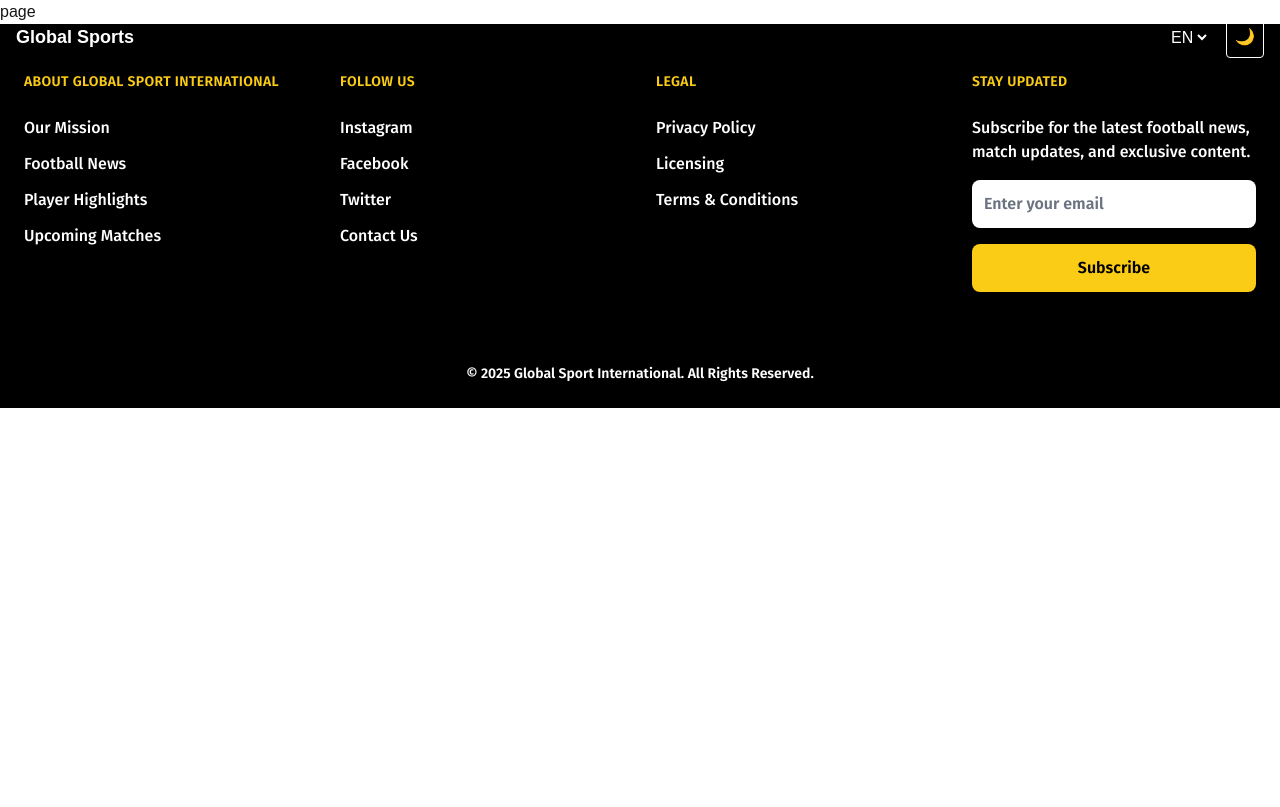
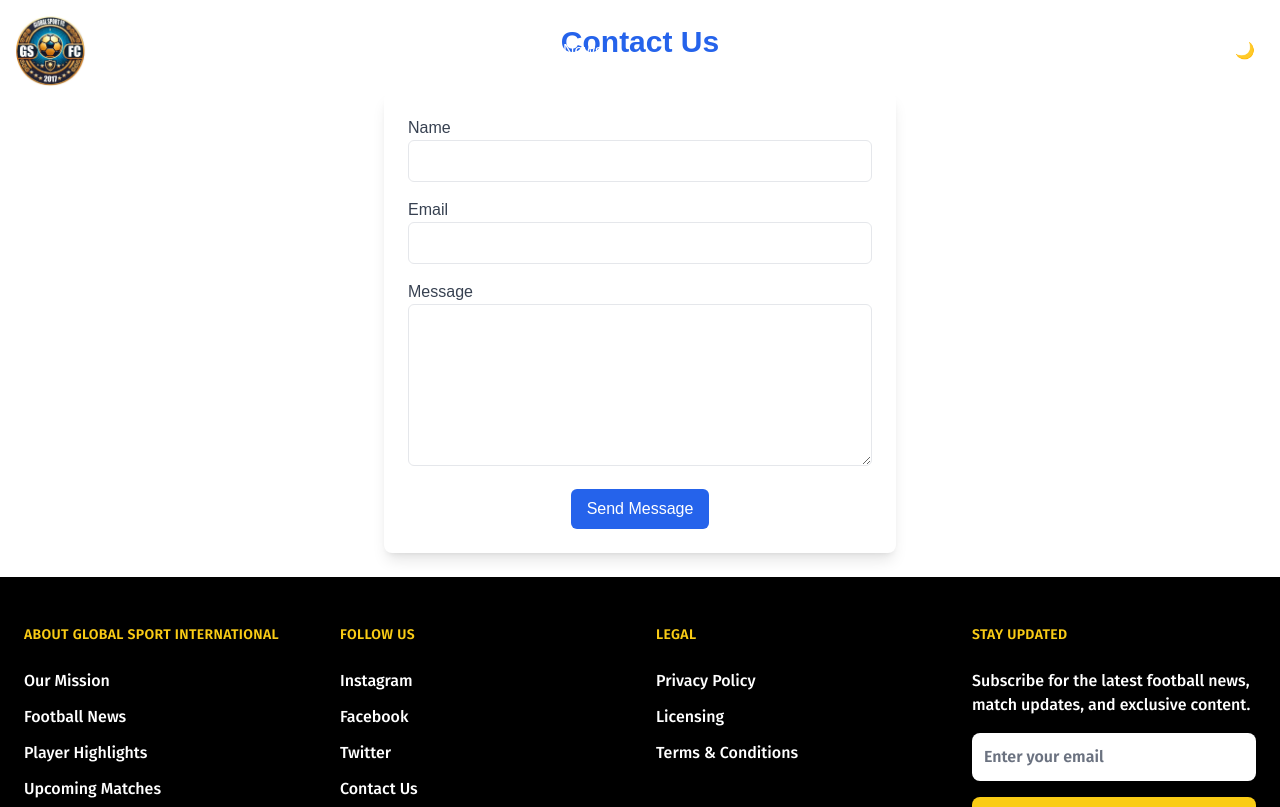
Before and after one commit to MiesieduoCodes/Global_Sport, a Next.js app: page /contact in a window 1280 px wide. Shown: the top 807 px of the page. Built offline with nearby package versions, Linux system fonts and the light colour scheme.

Commit message:
Made A Contact Page

```diff
--- a/src/app/components/navbar.jsx
+++ b/src/app/components/navbar.jsx
@@ -1,6 +1,7 @@
 "use client";
 import { useState, useEffect } from 'react';
 import Link from 'next/link'; // Import Link for client-side routing
+import Image from 'next/image';
 
 export default function Navbar() {
   const [isScrolled, setIsScrolled] = useState(false);
@@ -33,30 +34,39 @@ export default function Navbar() {
 
   return (
     <nav
-      className={`fixed w-full p-4 flex justify-between items-center transition-colors ${
-        isScrolled ? 'bg-blue-600' : 'bg-transparent'
+      className={`fixed w-full p-4 flex justify-between items-center transition-all ease-in-out duration-300 ${
+        isScrolled ? 'bg-blue-600 shadow-lg' : 'bg-transparent'
       }`}
     >
-      <div className="text-white font-bold text-lg">
-        <Link href="/">Global Sports</Link>
+      <div className="flex items-center space-x-4">
+        <div className="flex items-center space-x-2">
+          <Image
+            src="/images/WhatsApp Image 2025-01-29 at 18.17.18_0b547839.jpg"
+            alt="Team 2 Logo"
+            width={70}
+            height={70}
+          />
+          <span className="text-white font-semibold text-xl">Global Sports</span>
         </div>
+
+        {/* Main navigation links */}
         <ul
-        className={`flex sm:space-x-6 ${
+          className={`flex space-x-6 items-center transition-all ease-in-out duration-300 ${
             isMenuOpen
               ? 'flex-col absolute bg-blue-600 sm:flex sm:relative sm:static w-full sm:w-auto'
-            : 'hidden'
+              : 'hidden sm:flex'
           }`}
         >
           <li>
-          <Link href="/" className="text-white hover:text-gray-300 px-4 py-2 block">
+            <Link href="/" className="text-white hover:text-yellow-300 px-4 py-2 transition-colors duration-200">
               Home
             </Link>
           </li>
           <li className="relative group">
-          <button className="text-white hover:text-gray-300 px-4 py-2">
+            <button className="text-white hover:text-yellow-300 px-4 py-2 transition-colors duration-200">
               Sports
             </button>
-          <ul className="absolute left-0 hidden mt-2 space-y-2 bg-blue-600 text-white group-hover:block">
+            <ul className="absolute left-0 hidden mt-2 space-y-2 bg-blue-600 text-white group-hover:block transition-all duration-200">
               <li>
                 <Link href="/football" className="block px-4 py-2">
                   Football
@@ -75,10 +85,10 @@ export default function Navbar() {
             </ul>
           </li>
           <li className="relative group">
-          <button className="text-white hover:text-gray-300 px-4 py-2">
+            <button className="text-white hover:text-yellow-300 px-4 py-2 transition-colors duration-200">
               Events
             </button>
-          <ul className="absolute left-0 hidden mt-2 space-y-2 bg-blue-600 text-white group-hover:block">
+            <ul className="absolute left-0 hidden mt-2 space-y-2 bg-blue-600 text-white group-hover:block transition-all duration-200">
               <li>
                 <Link href="/olympics" className="block px-4 py-2">
                   Olympics
@@ -97,10 +107,10 @@ export default function Navbar() {
             </ul>
           </li>
           <li className="relative group">
-          <button className="text-white hover:text-gray-300 px-4 py-2">
+            <button className="text-white hover:text-yellow-300 px-4 py-2 transition-colors duration-200">
               News
             </button>
-          <ul className="absolute left-0 hidden mt-2 space-y-2 bg-blue-600 text-white group-hover:block">
+            <ul className="absolute left-0 hidden mt-2 space-y-2 bg-blue-600 text-white group-hover:block transition-all duration-200">
               <li>
                 <Link href="/latest-news" className="block px-4 py-2">
                   Latest News
@@ -119,10 +129,13 @@ export default function Navbar() {
             </ul>
           </li>
         </ul>
+      </div>
+
+      {/* Controls for Language, Theme and Mobile menu */}
       <div className="flex items-center space-x-4">
         {/* Language Selector */}
         <select
-          className="bg-transparent text-white"
+          className="bg-transparent text-white border border-white rounded px-2 py-1"
           onChange={handleLanguageChange}
           aria-label="Language selector"
         >
@@ -130,16 +143,18 @@ export default function Navbar() {
           <option value="es">ES</option>
           <option value="fr">FR</option>
         </select>
+
         {/* Light/Dark Toggle */}
         <button
           onClick={toggleTheme}
-          className="text-white p-2 bg-transparent border border-white rounded"
+          className="text-white p-2 bg-transparent border border-white rounded transition-all duration-200"
         >
           {theme === 'light' ? '🌙' : '☀️'}
         </button>
+
         {/* Hamburger for Mobile */}
         <button
-          className="sm:hidden text-white"
+          className="sm:hidden text-white p-2"
           onClick={() => setIsMenuOpen(!isMenuOpen)}
         >
           ☰
--- a/src/app/contact/page.js
+++ b/src/app/contact/page.js
@@ -1,9 +1,119 @@
-import React from 'react'
+"use client";
+import { useState } from 'react';
+import emailjs from 'emailjs-com';
 
-const page = () => {
+const ContactPage = () => {
+  const [formData, setFormData] = useState({
+    name: '',
+    email: '',
+    message: ''
+  });
+
+  const [isSending, setIsSending] = useState(false);
+  const [statusMessage, setStatusMessage] = useState('');
+
+  const handleChange = (e) => {
+    const { name, value } = e.target;
+    setFormData((prevData) => ({
+      ...prevData,
+      [name]: value
+    }));
+  };
+
+  const handleSubmit = (e) => {
+    e.preventDefault();
+    setIsSending(true);
+
+    // Send Email via EmailJS
+    emailjs.sendForm(
+      'service_id', // Replace with your service ID
+      'template_id', // Replace with your template ID
+      e.target,
+      'user_id' // Replace with your user ID from EmailJS
+    )
+    .then(
+      (response) => {
+        setIsSending(false);
+        setStatusMessage('Your message has been sent successfully!');
+      },
+      (error) => {
+        setIsSending(false);
+        setStatusMessage('Something went wrong. Please try again.');
+      }
+    );
+  };
+
   return (
-    <div>page</div>
-  )
-}
+    <div className="container mx-auto p-6">
+      <h1 className="text-3xl font-bold text-center mb-8 text-blue-600">Contact Us</h1>
 
-export default page
+      <div className="flex justify-center">
+        <form
+          className="w-full max-w-lg p-6 bg-white shadow-lg rounded-lg"
+          onSubmit={handleSubmit}
+        >
+          <div className="mb-4">
+            <label htmlFor="name" className="block text-gray-700">Name</label>
+            <input
+              type="text"
+              id="name"
+              name="name"
+              value={formData.name}
+              onChange={handleChange}
+              className="w-full p-2 border rounded-md"
+              required
+            />
+          </div>
+
+          <div className="mb-4">
+            <label htmlFor="email" className="block text-gray-700">Email</label>
+            <input
+              type="email"
+              id="email"
+              name="email"
+              value={formData.email}
+              onChange={handleChange}
+              className="w-full p-2 border rounded-md"
+              required
+            />
+          </div>
+
+          <div className="mb-4">
+            <label htmlFor="message" className="block text-gray-700">Message</label>
+            <textarea
+              id="message"
+              name="message"
+              value={formData.message}
+              onChange={handleChange}
+              className="w-full p-2 border rounded-md"
+              rows="6"
+              required
+            />
+          </div>
+
+          {statusMessage && (
+            <p
+              className={`text-center p-2 mb-4 ${
+                statusMessage.includes('successfully') ? 'text-green-600' : 'text-red-600'
+              }`}
+            >
+              {statusMessage}
+            </p>
+          )}
+
+          <div className="flex justify-center">
+            <button
+              type="submit"
+              className="bg-blue-600 text-white py-2 px-4 rounded-md disabled:bg-gray-400"
+              disabled={isSending}
+            >
+              {isSending ? 'Sending...' : 'Send Message'}
+            </button>
+          </div>
+        </form>
+      </div>
+    </div>
+  );
+};
+
+export default ContactPage;
```
Also changed, not shown: public/images/WhatsApp Image 2025-01-29 at 18.17.18_0b547839.jpg (added), public/images/WhatsApp_Image_2025-01-29_at_18.17.18_375cdd77-removebg-preview.png (added). Lines whose indentation alone changed are shown as unchanged.
